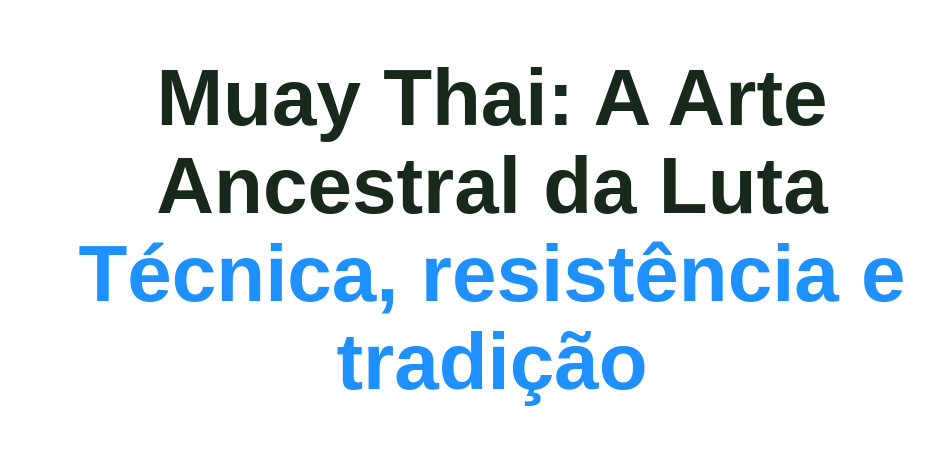
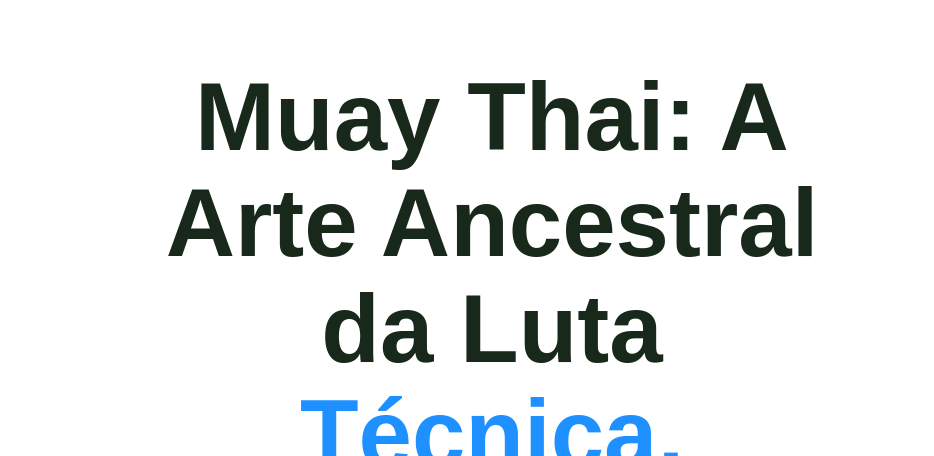
Before and after one commit to alison-elvis/thai-kick-hub, a plain HTML site: page index.html in a window 1280 px wide. Shown: the top 456 px of the page, without its empty margins (148-1082 px from the left). Drawn offline with Linux system fonts and the light colour scheme; grey boxes are pictures that could not be loaded.

Commit message:
Update style.css

```diff
--- a/style.css
+++ b/style.css
@@ -1,14 +1,13 @@
 body {
   font-family: Arial, sans-serif;
-  font-size: 1.25rem;
+  font-size: 1.125rem;
   color: #18281b;
   line-height: 1.6;
 }
 
 .wrapper {
-  max-inline-size: 1000px;
+  width: min(70ch, 100% - 4rem);
   margin-inline: auto;
-  padding-inline: 1rem;
 }
 
 a {
@@ -22,12 +21,8 @@ a:focus-visible {
 
 h1 {
   text-align: center;
-  font-size: 3rem;
+  font-size: clamp(3rem, 10vw, 6rem);
   line-height: 1.1;
-
-  @media (width > 720px) {
-    font-size: 5rem;
-  }
 }
 
 h2 {
```
